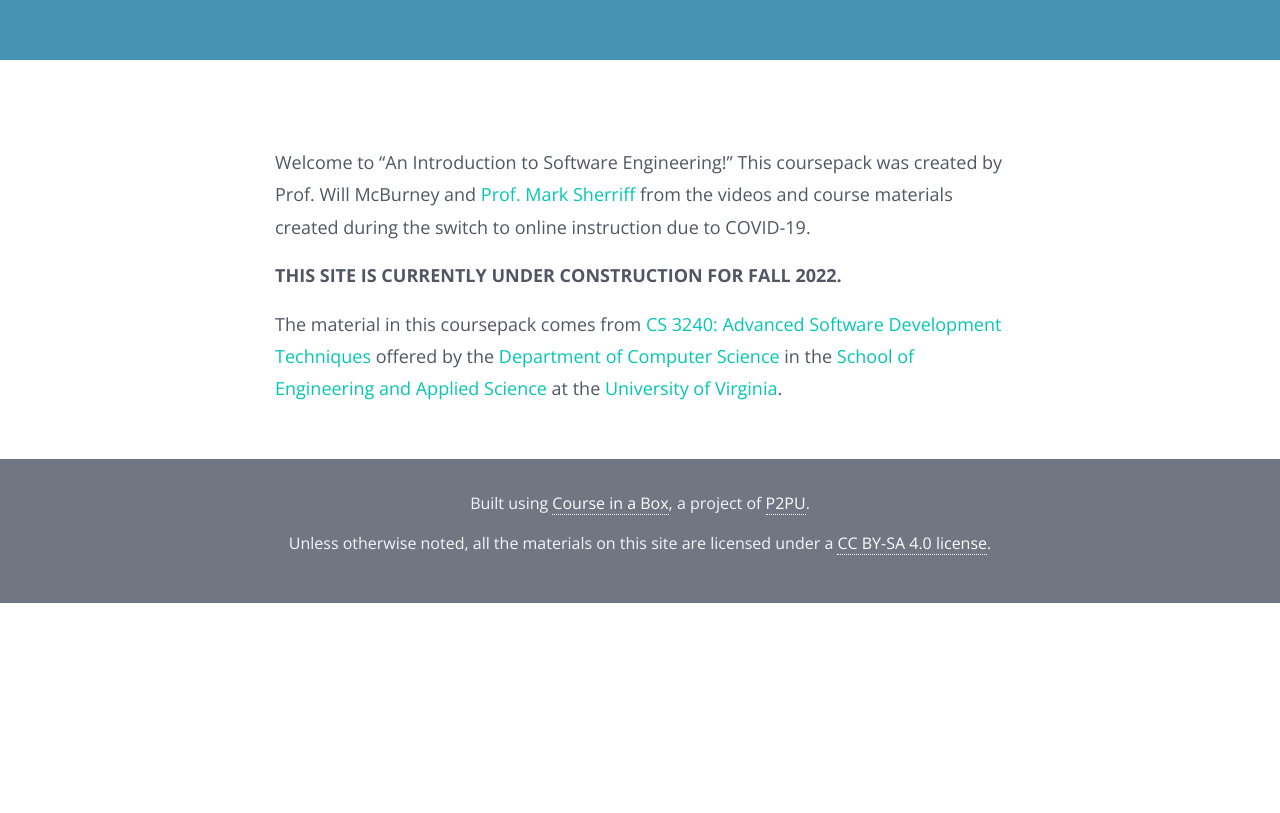
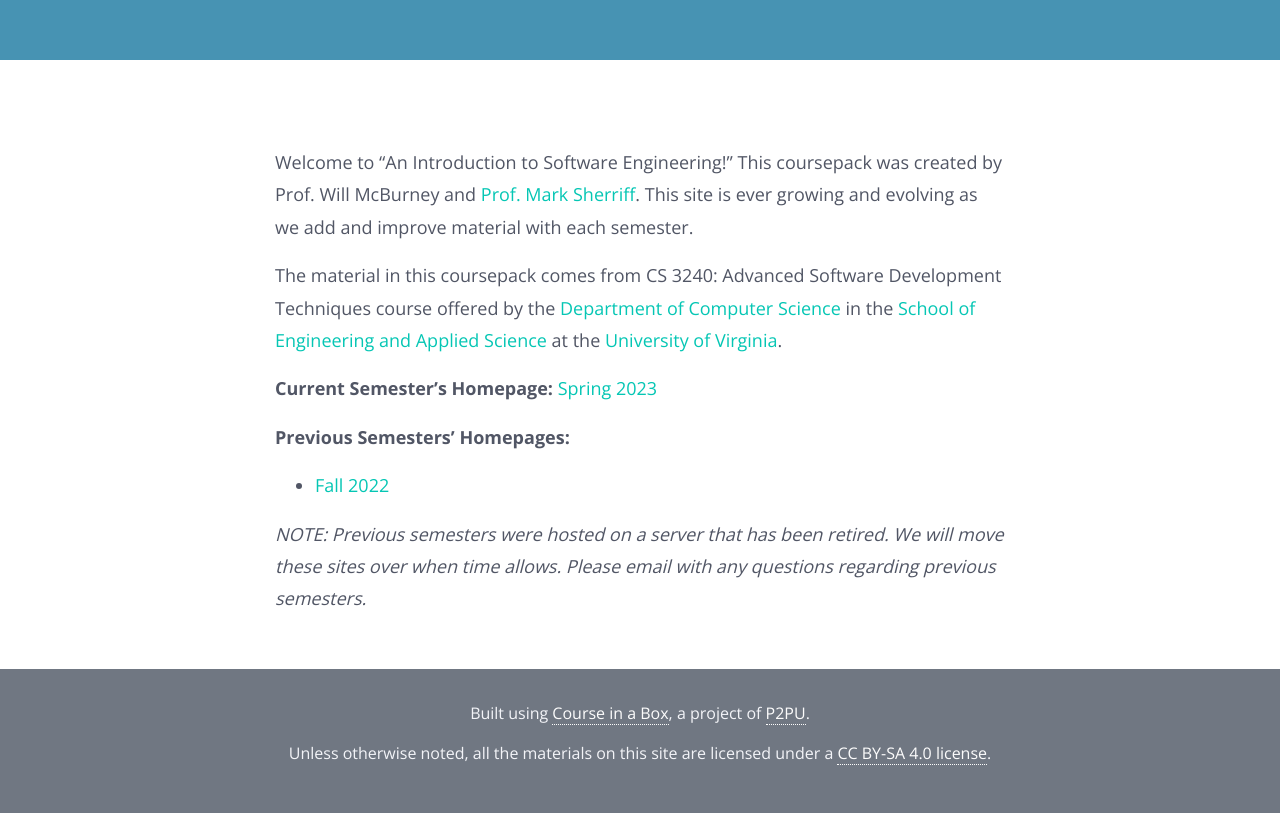
Before and after one commit to marksherriff/se-coursepack, a Jekyll site: the page built from index.md, in a window 1280 px wide. Shown: the part 541-1354 px from the top of the page. Built offline with Jekyll 4.4.1, drawn with Linux system fonts in a browser that asks for light colours; nearby versions of some CDN libraries; before the commit the page ends 1144 px from its top, so only the background shows below that.

Commit message:
updated homepage for s23

```diff
--- a/index.md
+++ b/index.md
@@ -3,8 +3,14 @@ layout: index
 published: true
 ---
 
-Welcome to "An Introduction to Software Engineering!"  This coursepack was created by Prof. Will McBurney and [Prof. Mark Sherriff](http://marksherriff.com) from the videos and course materials created during the switch to online instruction due to COVID-19.
+Welcome to "An Introduction to Software Engineering!"  This coursepack was created by Prof. Will McBurney and [Prof. Mark Sherriff](http://marksherriff.com).  This site is ever growing and evolving as we add and improve material with each semester.
 
-__THIS SITE IS CURRENTLY UNDER CONSTRUCTION FOR FALL 2022.__
+The material in this coursepack comes from CS 3240: Advanced Software Development Techniques course offered by the [Department of Computer Science](https://engineering.virginia.edu/departments/computer-science) in the [School of Engineering and Applied Science](https://engineering.virginia.edu/) at the [University of Virginia](http://www.virginia.edu).
 
-The material in this coursepack comes from [CS 3240: Advanced Software Development Techniques](http://f22.cs3240.org) offered by the [Department of Computer Science](https://engineering.virginia.edu/departments/computer-science) in the [School of Engineering and Applied Science](https://engineering.virginia.edu/) at the [University of Virginia](http://www.virginia.edu).
+__Current Semester's Homepage:__ [Spring 2023](https://s23.cs3240.org)
+
+__Previous Semesters' Homepages:__
+
+* [Fall 2022](https://f22.cs3240.org)
+
+_NOTE: Previous semesters were hosted on a server that has been retired.  We will move these sites over when time allows.  Please email with any questions regarding previous semesters._
```
